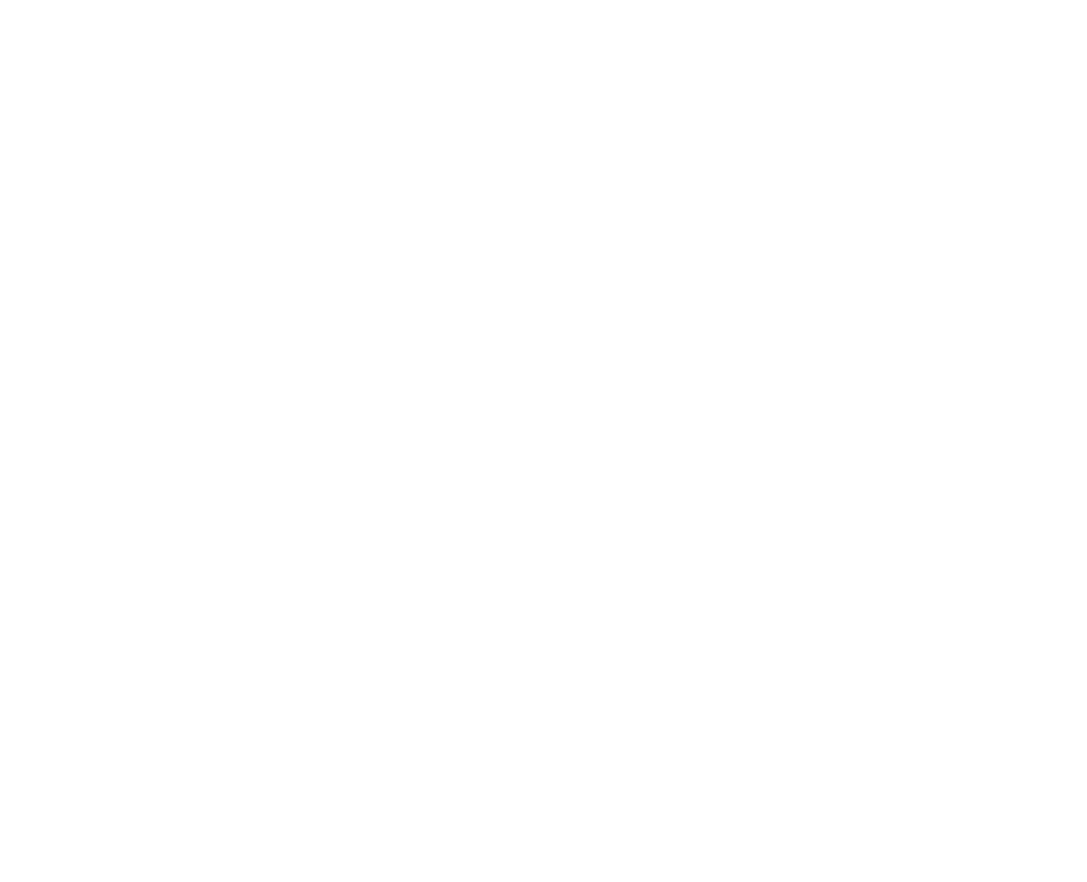
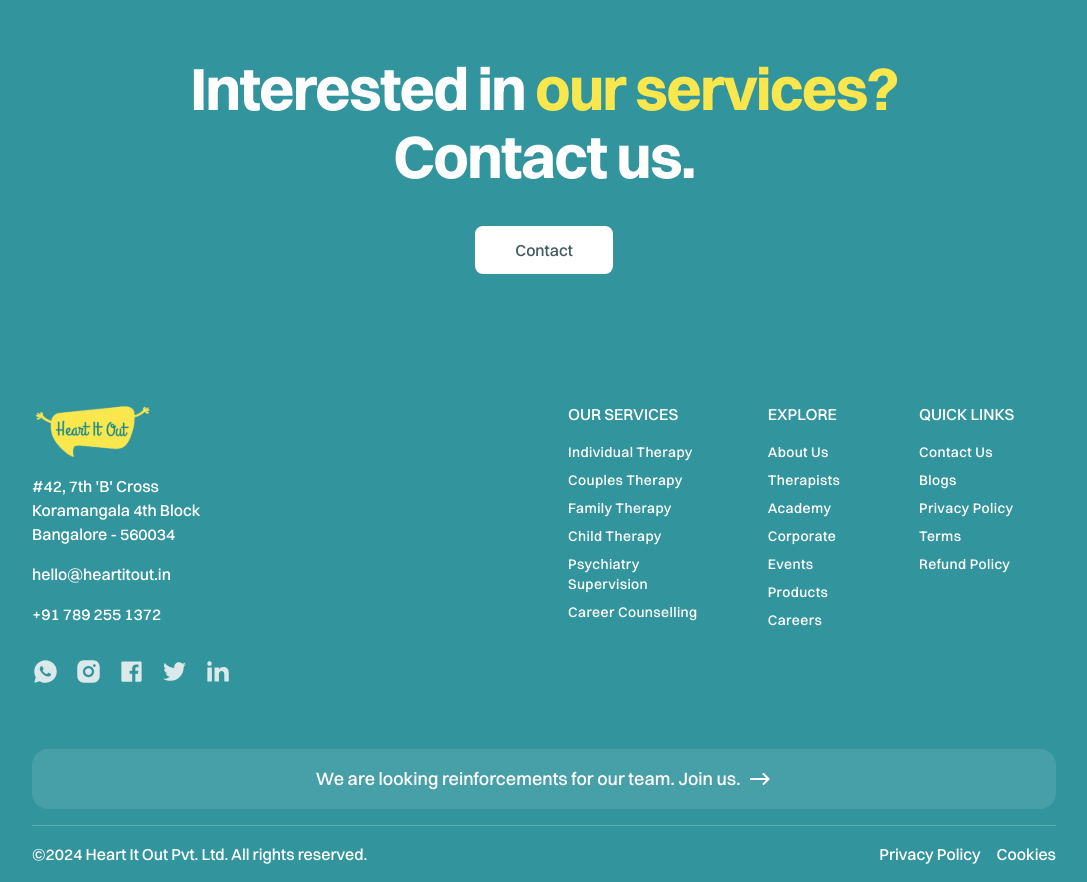
Before and after one commit to Kayeff/Heart-It-Out, a React (Vite) app: page / in a window 1280 px wide. Shown: the part 8240-9122 px from the top of the page, without its empty margins (96-1183 px from the left). Before the commit the page ends 8218 px from the top, so only its background shows below. Built offline with nearby package versions, Linux system fonts and the light colour scheme.

Commit message:
created Footer component

```diff
--- a/src/App.jsx
+++ b/src/App.jsx
@@ -20,6 +20,8 @@
 import pocketbook from "./assets/pocketnotebooks.webp";
 import event from "./assets/event.webp";
 import blog from "./assets/blog.svg";
+import Button from "./components/UI/Button";
+import Footer from "./components/Page-Section/Footer";
 
 export default function App() {
   return (
@@ -91,6 +93,22 @@
       <div className="w-full">
         <WaveSection src={wave3} />
       </div>
+      <Section classes="contact-section">
+        <div className="flex items-center justify-center flex-col space-y-2">
+          <h1 className="text-6xl tracking-tight font-bold text-white">
+            Interested in{" "}
+            <span className="text-logo-yellow">our services?</span>
+          </h1>
+          <h1 className="text-6xl tracking-tight font-bold text-white">
+            Contact us.
+          </h1>
+        </div>
+        <Button
+          title="Contact"
+          css="bg-white text-dark-grey px-10 py-3 hover:bg-anti-flash-white hover:text-health-green font-medium"
+        />
+      </Section>
+      <Footer />
     </main>
   );
 }
--- a/src/components/Page-Section/Footer.jsx
+++ b/src/components/Page-Section/Footer.jsx
@@ -1,3 +1,167 @@
+import {
+  RiArrowRightLongLine,
+  RiFacebookBoxFill,
+  RiInstagramFill,
+  RiLinkedinFill,
+  RiTwitterFill,
+  RiWhatsappFill,
+} from "@remixicon/react";
+import logo from "../../assets/logo.svg";
+
+function Contact({ children }) {
+  return (
+    <div className="flex items-start justify-start space-x-2 w-max  hover:text-logo-yellow transition-colors">
+      {children}
+    </div>
+  );
+}
+
+function Icons({ Icon, href }) {
+  return (
+    <a
+      className="text-anti-flash-white/90 hover:text-white transition-colors"
+      href={href}
+    >
+      <Icon size={27} />
+    </a>
+  );
+}
+
+function Links({ title, children }) {
+  return (
+    <div className="flex items-center justify-start flex-col">
+      <div className="space-y-4 ">
+        <h1 className="uppercase font-medium">{title}</h1>
+        <div className="space-y-2 flex items-start justify-start flex-col font-medium tracking-wide">
+          {children}
+        </div>
+      </div>
+    </div>
+  );
+}
+
 export default function Footer() {
-  return <footer className="w-full bg-health-green"></footer>;
+  return (
+    <footer className="w-full bg-health-green text-white flex items-center justify-center cursor-default">
+      <div className="w-[80%] py-4 space-y-4">
+        <div className="w-full grid grid-cols-2 gap-4 py-4">
+          <div className="py-4 space-y-4">
+            <div className="flex items-center justify-start space-x-4">
+              <img className="h-14" src={logo} alt="" />
+            </div>
+            <Contact>
+              <a href="#" className="flex items-start justify-center flex-col">
+                <h1 className="font-medium">#42, 7th 'B' Cross</h1>
+                <h1 className="font-medium">Koramangala 4th Block</h1>
+                <h1 className="font-medium">Bangalore - 560034</h1>
+              </a>
+            </Contact>
+            <Contact>
+              <a href="#" className="flex items-start justify-center flex-col">
+                <h1 className="font-medium">hello@heartitout.in</h1>
+              </a>
+            </Contact>
+            <Contact>
+              <a href="#" className="flex items-start justify-center flex-col">
+                <h1 className="font-medium">+91 789 255 1372</h1>
+              </a>
+            </Contact>
+            <div className="flex items-start justify-start space-x-4 py-4 w-max">
+              <Icons Icon={RiWhatsappFill} href="#" />
+              <Icons Icon={RiInstagramFill} href="#" />
+              <Icons Icon={RiFacebookBoxFill} href="#" />
+              <Icons Icon={RiTwitterFill} href="#" />
+              <Icons Icon={RiLinkedinFill} href="#" />
+            </div>
+          </div>
+          <div className="grid grid-cols-3 gap-4 p-4">
+            <Links title="our services">
+              <a href="#" className="text-sm hover:text-logo-yellow">
+                Individual Therapy
+              </a>
+              <a href="#" className="text-sm hover:text-logo-yellow">
+                Couples Therapy
+              </a>
+              <a href="#" className="text-sm hover:text-logo-yellow">
+                Family Therapy
+              </a>
+              <a href="#" className="text-sm hover:text-logo-yellow">
+                Child Therapy
+              </a>
+              <a href="#" className="text-sm hover:text-logo-yellow">
+                Psychiatry Supervision
+              </a>
+              <a href="#" className="text-sm hover:text-logo-yellow">
+                Career Counselling
+              </a>
+            </Links>
+            <Links title="explore">
+              <a className="text-sm hover:text-logo-yellow" href="">
+                About Us
+              </a>
+              <a className="text-sm hover:text-logo-yellow" href="">
+                Therapists
+              </a>
+              <a className="text-sm hover:text-logo-yellow" href="">
+                Academy
+              </a>
+              <a className="text-sm hover:text-logo-yellow" href="">
+                Corporate
+              </a>
+              <a className="text-sm hover:text-logo-yellow" href="">
+                Events
+              </a>
+              <a className="text-sm hover:text-logo-yellow" href="">
+                Products
+              </a>
+              <a className="text-sm hover:text-logo-yellow" href="">
+                Careers
+              </a>
+            </Links>
+            <Links title="quick links">
+              <a className="text-sm hover:text-logo-yellow" href="">
+                Contact Us
+              </a>
+              <a className="text-sm hover:text-logo-yellow" href="">
+                Blogs
+              </a>
+              <a className="text-sm hover:text-logo-yellow" href="">
+                Privacy Policy
+              </a>
+              <a className="text-sm hover:text-logo-yellow" href="">
+                Terms
+              </a>
+              <a className="text-sm hover:text-logo-yellow" href="">
+                Refund Policy
+              </a>
+            </Links>
+          </div>
+        </div>
+        <div className="w-full">
+          <button className="w-full bg-white/10 py-4 flex items-center justify-center space-x-2 rounded-2xl hover:bg-white/20 transition-colors">
+            <span className="text-lg font-medium">
+              We are looking reinforcements for our team. Join us.
+            </span>
+            <span>
+              <RiArrowRightLongLine />
+            </span>
+          </button>
+        </div>
+        <div className="w-full h-[1px] bg-white/20"></div>
+        <div className="w-full flex items-center justify-between">
+          <h1 className="font-medium">
+            ©2024 Heart It Out Pvt. Ltd. All rights reserved.
+          </h1>
+          <div className="flex items-center justify-center space-x-4">
+            <a href="#" className="font-medium hover:text-logo-yellow">
+              Privacy Policy
+            </a>
+            <a href="#" className="font-medium hover:text-logo-yellow">
+              Cookies
+            </a>
+          </div>
+        </div>
+      </div>
+    </footer>
+  );
 }
--- a/src/index.css
+++ b/src/index.css
@@ -26,6 +26,10 @@
     @apply w-full cursor-default flex items-start justify-center bg-white;
 }
 
+.contact-section{
+    @apply w-full flex items-center justify-center flex-col p-20 bg-health-green space-y-10;
+}
+
 .small-image{
     @apply h-40 w-40;
 }
```
Also changed, not shown: src/assets/wave-5.svg (added).
